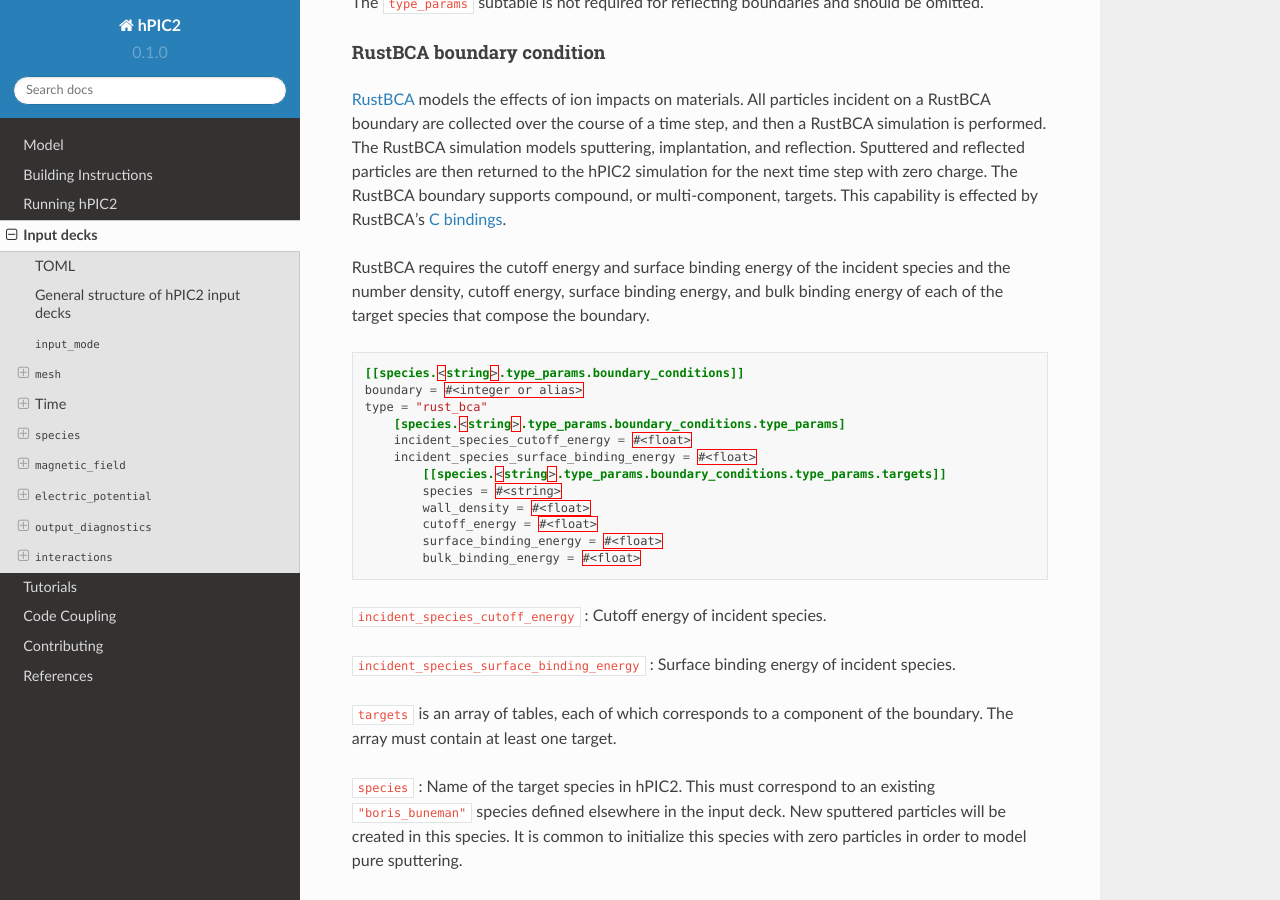
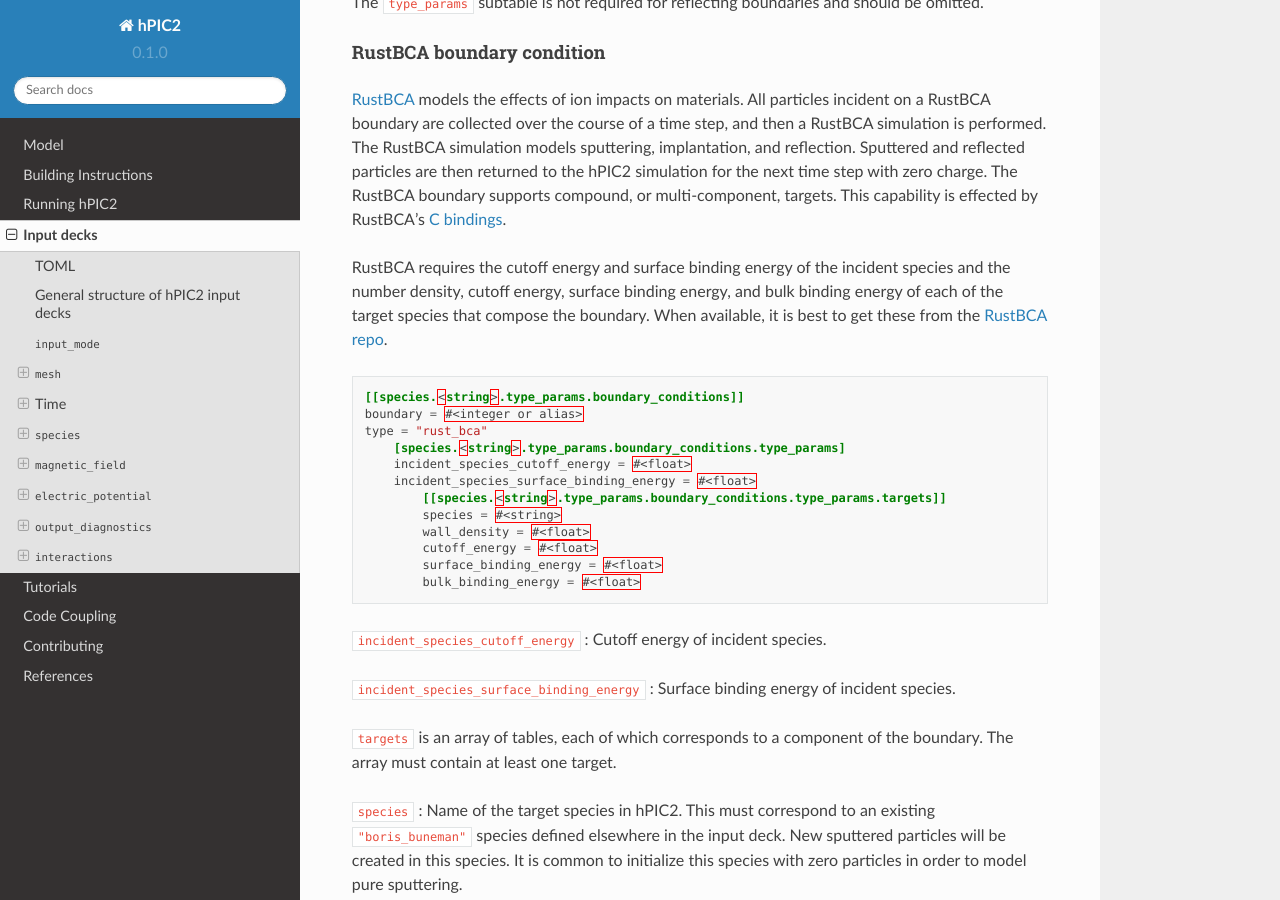
Before and after one commit to lcpp-org/hpic2doc, a Sphinx documentation site: the page built from docs/source/input_deck.rst, in a window 1280 px wide and 900 px high, scrolled down 13367 px. Built offline with Sphinx 7.4.7 and the Read the Docs theme 2.0.0, drawn with Linux system fonts in a browser that asks for light colours; cross-references to code outside the pages are shown as plain code.

Commit message:
Link to RustBCA materials params

```diff
--- a/docs/source/input_deck.rst
+++ b/docs/source/input_deck.rst
@@ -842,6 +842,8 @@
 surface binding energy,
 and bulk binding energy
 of each of the target species that compose the boundary.
+When available, it is best to get these from the
+`RustBCA repo <https://github.com/lcpp-org/RustBCA/blob/main/scripts/materials.py>`_.
 
 .. code-block:: toml
 
```
